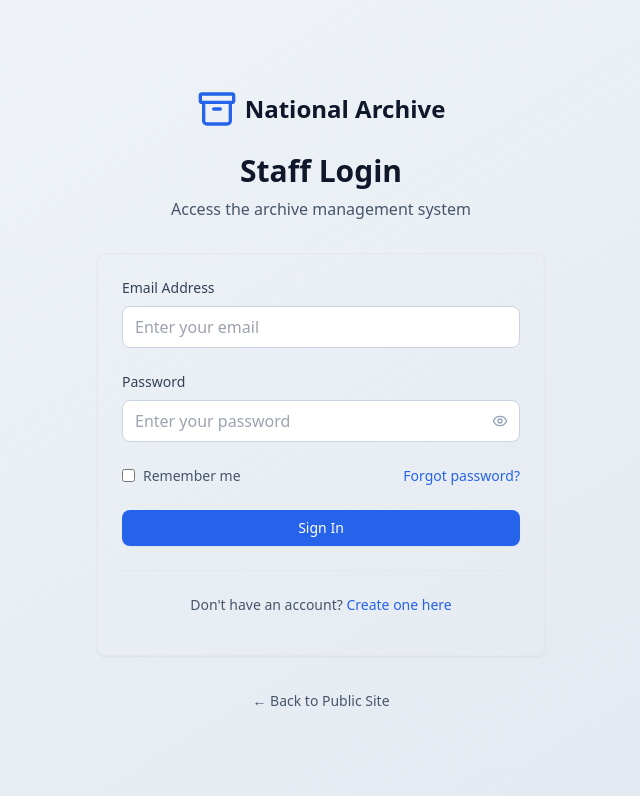
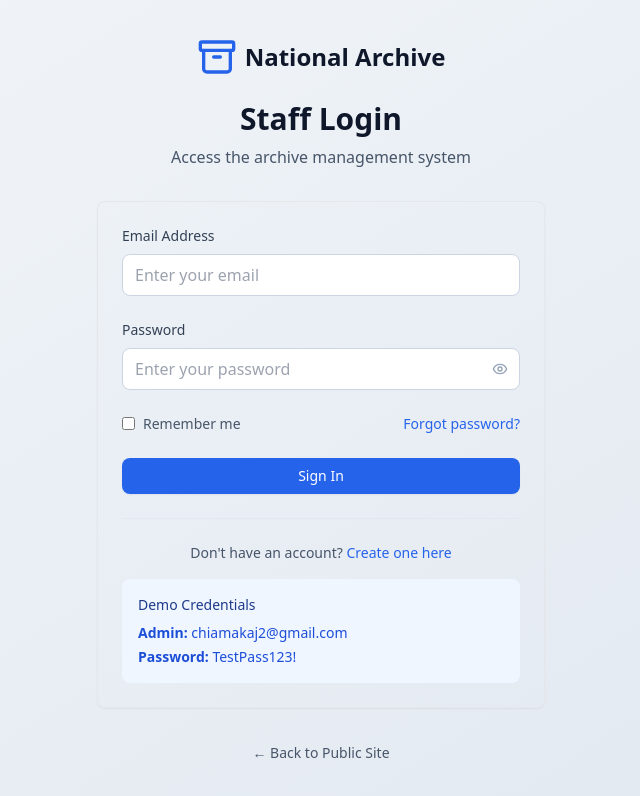
Before and after one commit to WallTeQ/CNDRA, a React (Vite) app: page /login in a window 1280 px wide. Shown: the top 796 px of the page, without its empty margins (319-959 px from the left). Built offline with nearby package versions, Linux system fonts and the light colour scheme; no server answers.

Commit message:
add login credentials

```diff
--- a/src/pages/auth/LoginPage.tsx
+++ b/src/pages/auth/LoginPage.tsx
@@ -171,19 +171,19 @@ export const LoginPage: React.FC = React.memo(() => {
               </p>
             </div>
 
-            {/* <div className="bg-blue-50 p-4 rounded-lg">
+            <div className="bg-blue-50 p-4 rounded-lg">
               <h3 className="text-sm font-medium text-blue-900 mb-2">
                 Demo Credentials
               </h3>
               <div className="text-sm text-blue-700 space-y-1">
                 <p>
-                  <strong>Admin:</strong> admin@archive.gov / password
+                  <strong>Admin:</strong> chiamakaj2@gmail.com
                 </p>
                 <p>
-                  <strong>Staff:</strong> staff@archive.gov / password
+                  <strong>Password:</strong> TestPass123!
                 </p>
               </div>
-            </div> */}
+            </div>
           </div>
         </Card>
 
```
